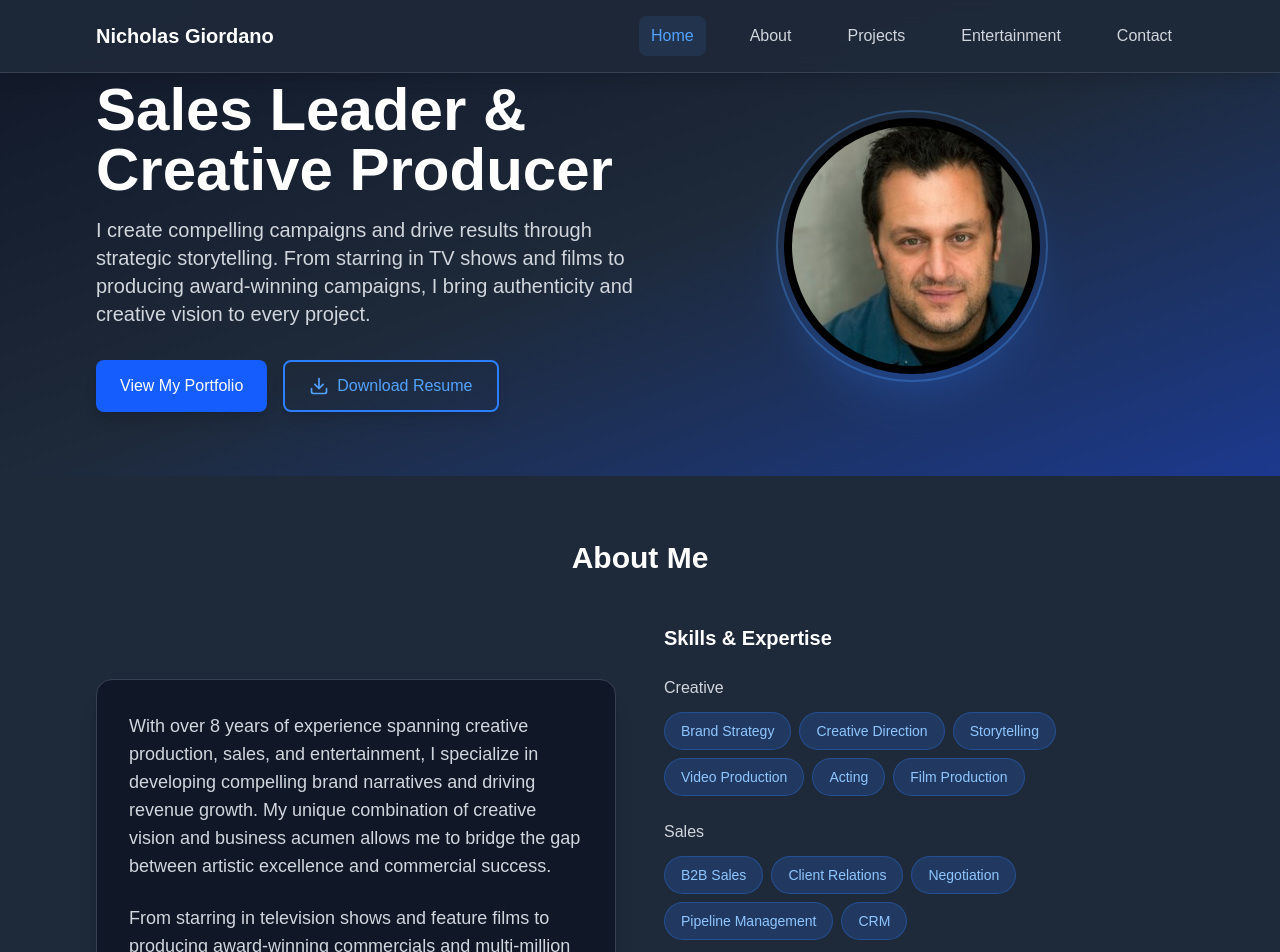
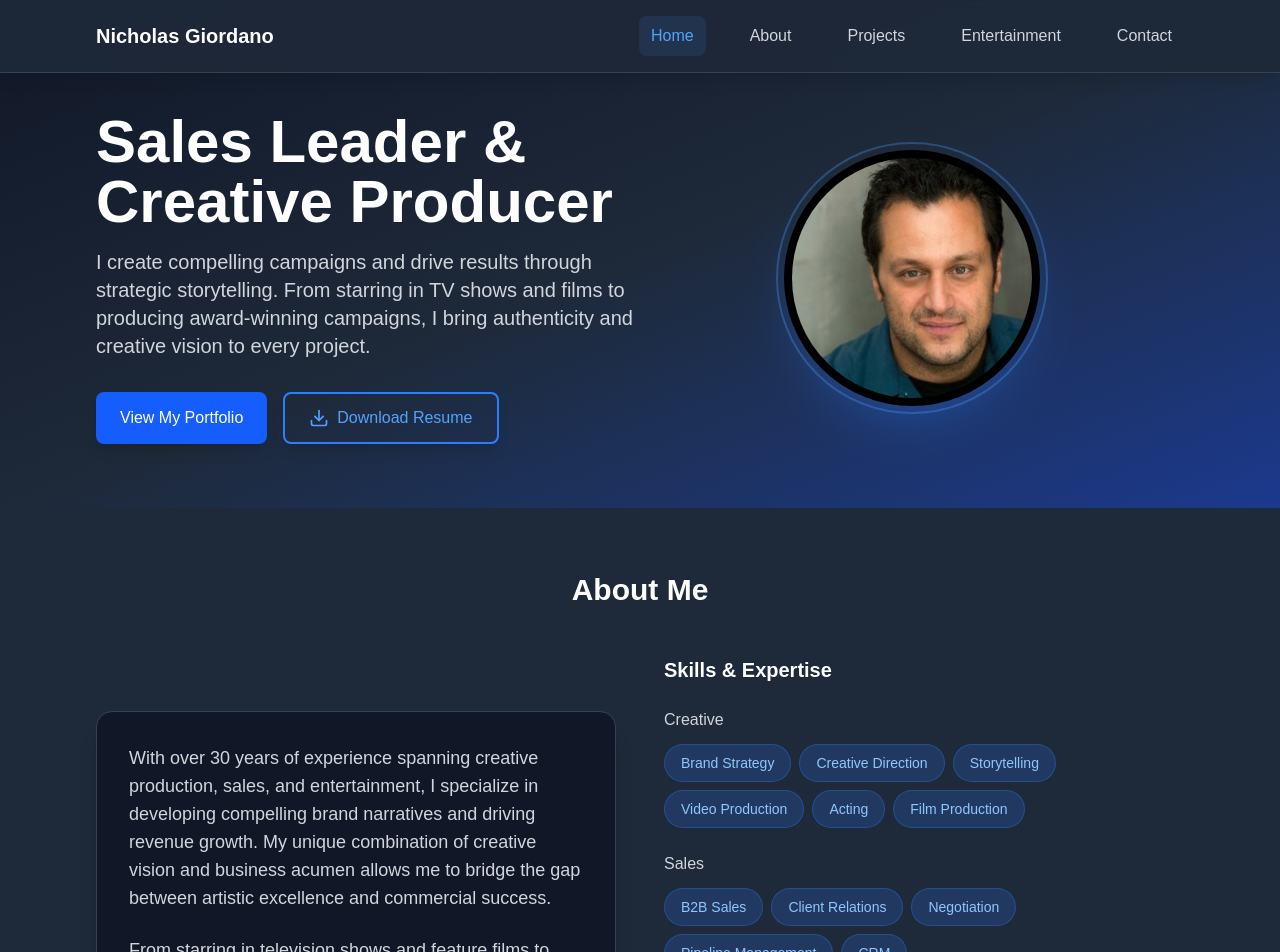
Before and after one commit to joeygiordano13/ng-portfolio, a Next.js app: page / in a window 1280 px wide. Shown: the top 952 px of the page. Built offline with nearby package versions, Linux system fonts and the light colour scheme.

Commit message:
Minor touchups

```diff
--- a/src/app/page.tsx
+++ b/src/app/page.tsx
@@ -11,7 +11,12 @@ export default function PortfolioSite() {
     setActiveSection(sectionId);
     const element = document.getElementById(sectionId);
     if (element) {
-      element.scrollIntoView({ behavior: 'smooth' });
+      const headerHeight = 60;
+      const elementPosition = element.offsetTop - headerHeight;
+      window.scrollTo({
+        top: elementPosition,
+        behavior: 'smooth'
+      });
     }
   };
 
@@ -70,7 +75,7 @@ export default function PortfolioSite() {
       </nav>
 
       {/* Hero Section */}
-      <section id="home" className="pt-20 pb-16 bg-gradient-to-br from-gray-900 via-gray-800 to-blue-900">
+      <section id="home" className="pt-28 pb-16 bg-gradient-to-br from-gray-900 via-gray-800 to-blue-900">
         <div className="max-w-6xl mx-auto px-4 sm:px-6 lg:px-8">
           <div className="flex flex-col lg:flex-row items-center justify-between">
             <div className="lg:w-1/2 mb-8 lg:mb-0">
@@ -124,7 +129,7 @@ export default function PortfolioSite() {
           <div className="grid md:grid-cols-2 gap-12 items-center">
             <div className="bg-gray-900 p-8 rounded-2xl shadow-xl border border-gray-700">
               <p className="text-lg text-gray-300 mb-6">
-                With over 8 years of experience spanning creative production, sales, and entertainment, I specialize in
+                With over 30 years of experience spanning creative production, sales, and entertainment, I specialize in
                 developing compelling brand narratives and driving revenue growth. My unique combination
                 of creative vision and business acumen allows me to bridge the gap between artistic
                 excellence and commercial success.
```
